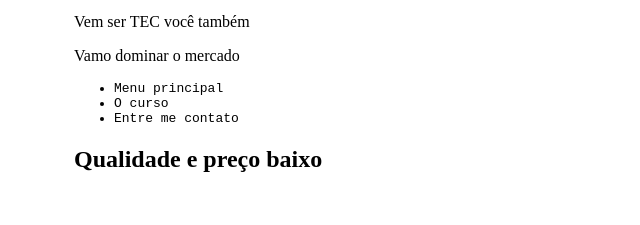
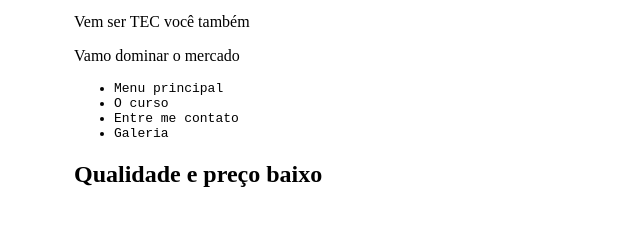
Before and after one commit to daversonsilva/site_tecinfo, a plain HTML site: page index.html in a window 1280 px wide. Shown: the part 101-326 px from the top of the page, without its empty margins (246-886 px from the left). Drawn offline with Linux system fonts and the light colour scheme.

Commit message:
Adicionei link da turma no index.html

```diff
--- a/index.html
+++ b/index.html
@@ -18,6 +18,7 @@
             <li>Menu principal</li>
             <li>O curso</li>
             <li>Entre me contato</li>
+            <li>Galeria</li>
         </ul>
         <h2 id="mensagem"></h2>
     </body>
```
